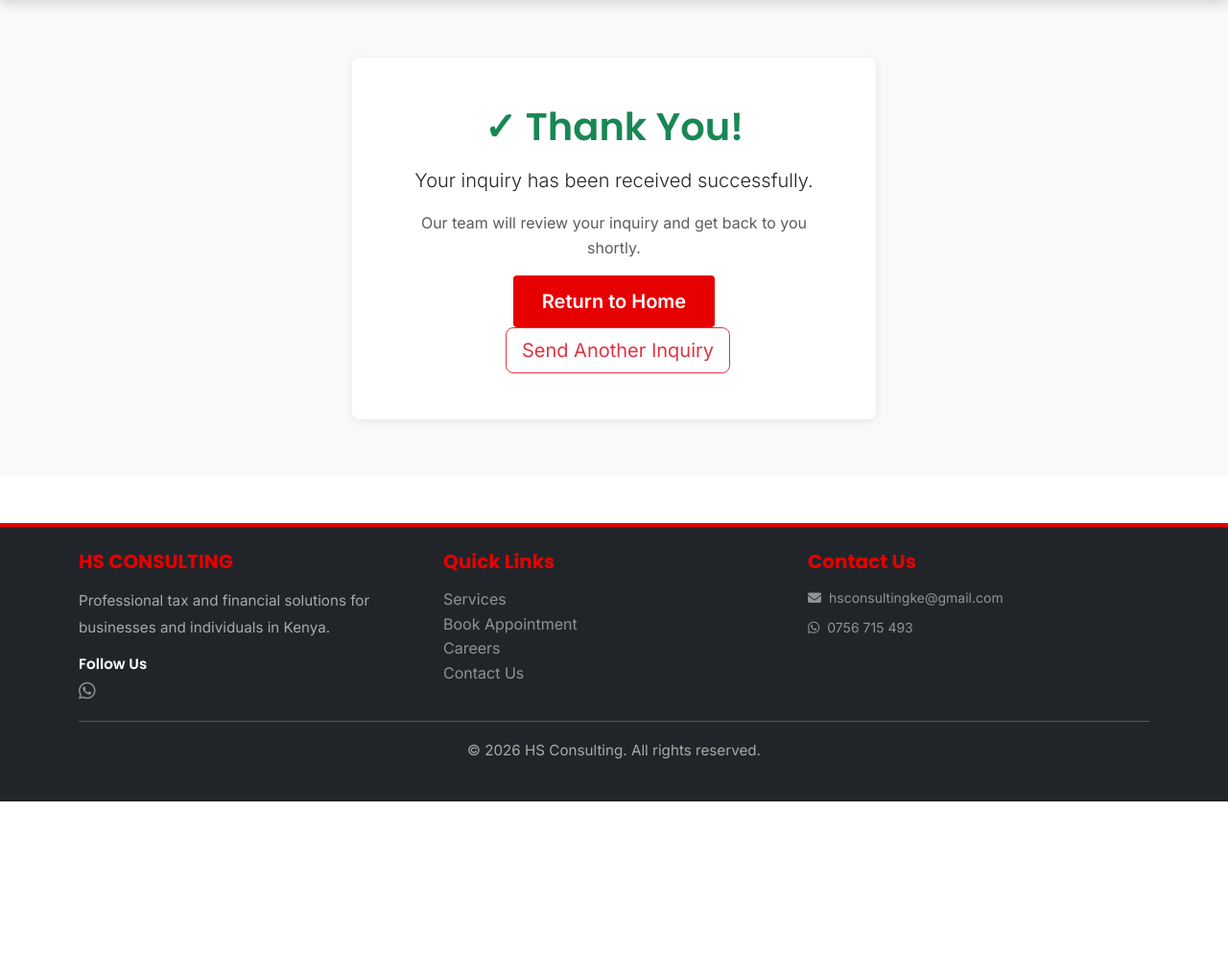
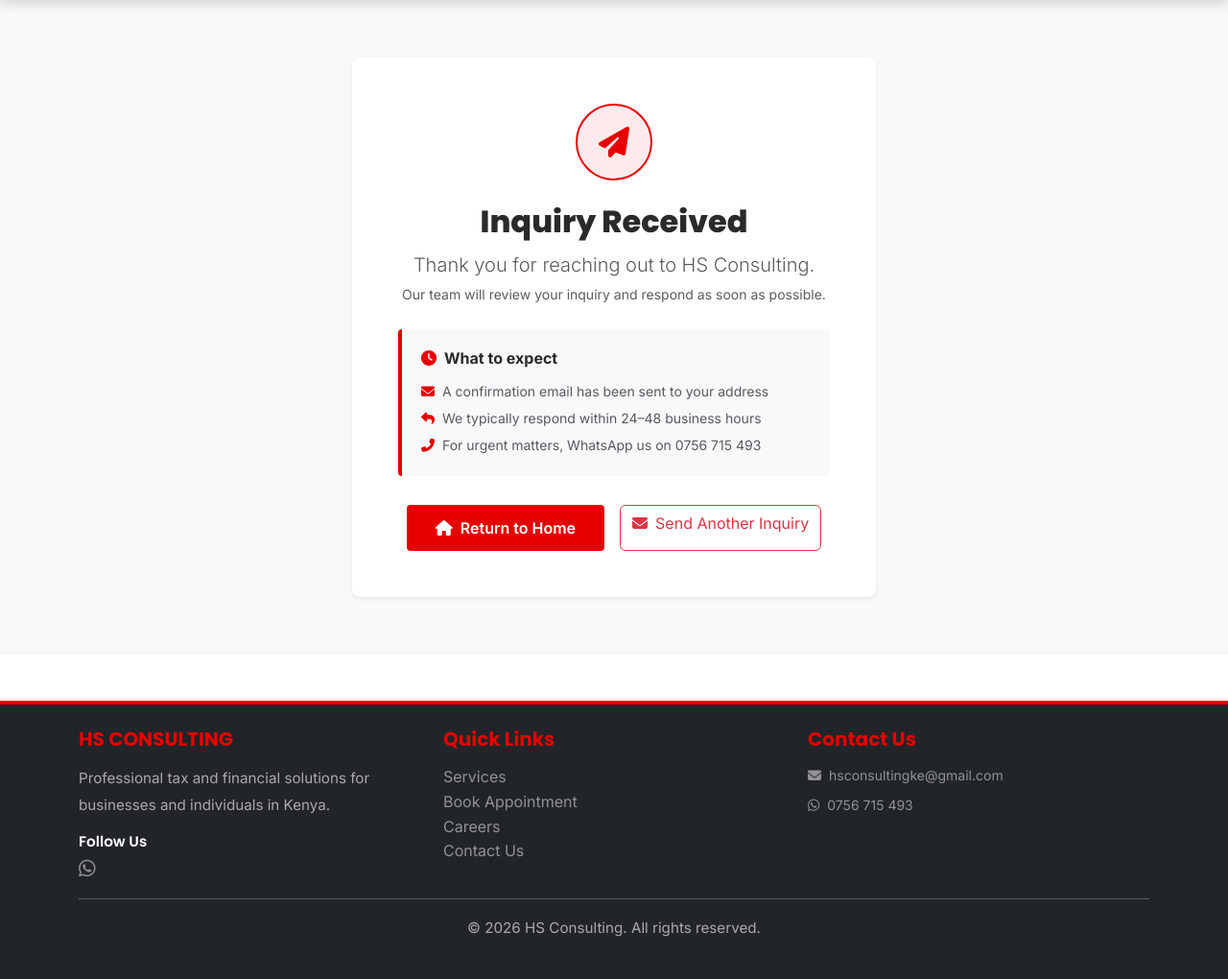
Before and after one commit to Adanhassan790/hsconsulting, a Django app: page /inquiries/success/ in a window 1280 px wide. Shown: the part 87-1107 px from the top of the page at 96% size. Before the commit the page ends 922 px from the top, so only its background shows below. Run offline with Django 4.2, Linux system fonts and the light colour scheme; data that the repository does not hold is empty; parts of the project's set-up code (start-up, migrations or seed data) failed here and were passed over; some libraries are stand-ins or nearby versions.

Commit message:
Replace emojis with FA icons, fix blog placeholders, add Cloudinary storage
- Redesign booking_success and contact_success pages with Font Awesome icons
  replacing plain Unicode checkmarks; add structured 'What to expect' info panels
- Replace 'No image' text in blog_list.html with fa-newspaper / fa-file-alt icons
- Clean emoji symbols in wsgi.py and populate_services.py -> [OK]/[WARN]/[ERROR]
- Add cloudinary + django-cloudinary-storage to requirements.txt and INSTALLED_APPS
- Configure Cloudinary as DEFAULT_FILE_STORAGE when CLOUDINARY_CLOUD_NAME env var is set,
  so blog/client images persist across Railway redeploys instead of being wiped

Co-Authored-By: Claude Sonnet 4.6 <noreply@anthropic.com>

```diff
--- a/apps/services/management/commands/populate_services.py
+++ b/apps/services/management/commands/populate_services.py
@@ -109,9 +109,9 @@ class Command(BaseCommand):
             try:
                 service_data['slug'] = slugify(service_data['name'])
                 service = Service.objects.create(**service_data)
-                self.stdout.write(f'✓ Created: {service.name}')
+                self.stdout.write(f'[OK] Created: {service.name}')
                 created_count += 1
             except Exception as e:
-                self.stdout.write(self.style.ERROR(f'✗ Failed to create {service_data["name"]}: {str(e)}'))
+                self.stdout.write(self.style.ERROR(f'[ERROR] Failed to create {service_data["name"]}: {str(e)}'))
 
-        self.stdout.write(self.style.SUCCESS(f'✓ Successfully created {created_count} services'))
+        self.stdout.write(self.style.SUCCESS(f'[OK] Successfully created {created_count} services'))
--- a/requirements.txt
+++ b/requirements.txt
@@ -1,4 +1,6 @@
 Django==4.2.11
+cloudinary>=1.36.0
+django-cloudinary-storage>=0.3.0
 psycopg2-binary>=2.9.10
 python-decouple==3.8
 Pillow>=11.0.0
--- a/templates/inquiries/contact_success.html
+++ b/templates/inquiries/contact_success.html
@@ -1,25 +1,45 @@
 {% extends 'base/base.html' %}
 
-{% block title %}Inquiry Submitted - HS Consulting{% endblock %}
+{% block title %}Inquiry Received - HS Consulting{% endblock %}
 
 {% block content %}
 <section class="section-padding bg-light">
     <div class="container">
-        <div class="row">
-            <div class="col-md-6 offset-md-3 text-center">
-                <div class="card border-success">
+        <div class="row justify-content-center">
+            <div class="col-md-7 col-lg-6">
+                <div class="card border-0 shadow-sm text-center">
                     <div class="card-body p-5">
-                        <h1 class="text-success mb-3">✓ Thank You!</h1>
-                        <p class="lead">Your inquiry has been received successfully.</p>
-                        <p class="text-muted">Our team will review your inquiry and get back to you shortly.</p>
 
-                        <div class="alert alert-info mt-4">
-                            <strong>Response Time</strong><br>
-                            We typically respond to inquiries within 24-48 business hours.
+                        <!-- Icon -->
+                        <div style="width: 80px; height: 80px; background: rgba(230,0,0,0.08); border: 2px solid #E60000; border-radius: 50%; display: flex; align-items: center; justify-content: center; margin: 0 auto 24px;">
+                            <i class="fas fa-paper-plane" style="font-size: 2rem; color: #E60000;"></i>
                         </div>
 
-                        <a href="{% url 'core:home' %}" class="btn btn-danger btn-lg">Return to Home</a>
-                        <a href="{% url 'inquiries:contact' %}" class="btn btn-outline-danger btn-lg ms-2">Send Another Inquiry</a>
+                        <h2 style="color: #2A2A2A; font-weight: 800; margin-bottom: 10px;">Inquiry Received</h2>
+                        <p class="lead text-muted mb-1">Thank you for reaching out to HS Consulting.</p>
+                        <p class="text-muted small mb-4">Our team will review your inquiry and respond as soon as possible.</p>
+
+                        <!-- Response time info -->
+                        <div class="text-start" style="background: #F8F9FA; border-left: 4px solid #E60000; border-radius: 4px; padding: 18px 20px; margin-bottom: 30px;">
+                            <p class="fw-bold mb-2" style="color: #2A2A2A;">
+                                <i class="fas fa-clock me-2" style="color: #E60000;"></i>What to expect
+                            </p>
+                            <ul class="list-unstyled mb-0 small text-muted" style="line-height: 2;">
+                                <li><i class="fas fa-envelope me-2" style="color: #E60000;"></i>A confirmation email has been sent to your address</li>
+                                <li><i class="fas fa-reply me-2" style="color: #E60000;"></i>We typically respond within 24–48 business hours</li>
+                                <li><i class="fas fa-phone-alt me-2" style="color: #E60000;"></i>For urgent matters, WhatsApp us on 0756 715 493</li>
+                            </ul>
+                        </div>
+
+                        <div class="d-flex gap-3 justify-content-center flex-wrap">
+                            <a href="{% url 'core:home' %}" class="btn btn-danger">
+                                <i class="fas fa-home me-2"></i>Return to Home
+                            </a>
+                            <a href="{% url 'inquiries:contact' %}" class="btn btn-outline-danger">
+                                <i class="fas fa-envelope me-2"></i>Send Another Inquiry
+                            </a>
+                        </div>
+
                     </div>
                 </div>
             </div>
```
Also changed, not shown: config/settings.py (+12 -0 lines), config/wsgi.py (+20 -20 lines), templates/appointments/booking_success.html (+31 -11 lines), templates/blog/blog_list.html (+6 -6 lines).
